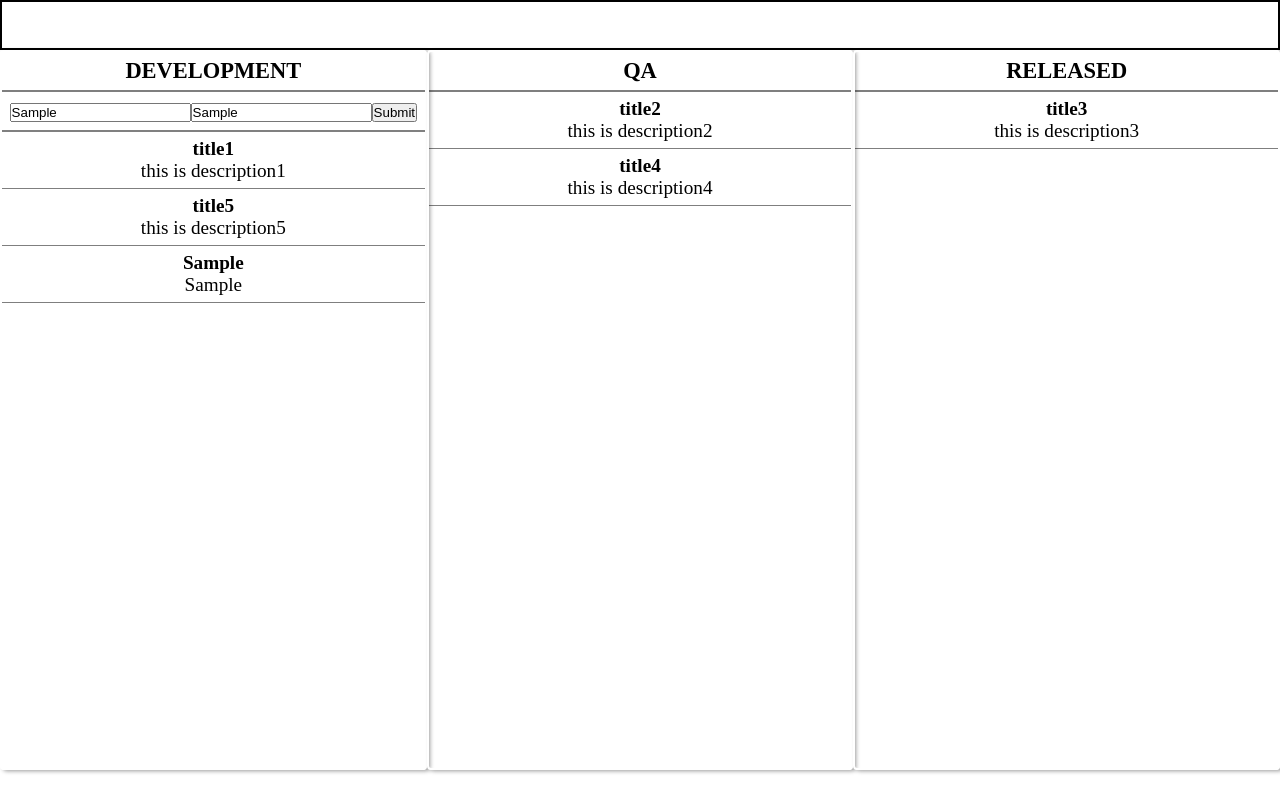
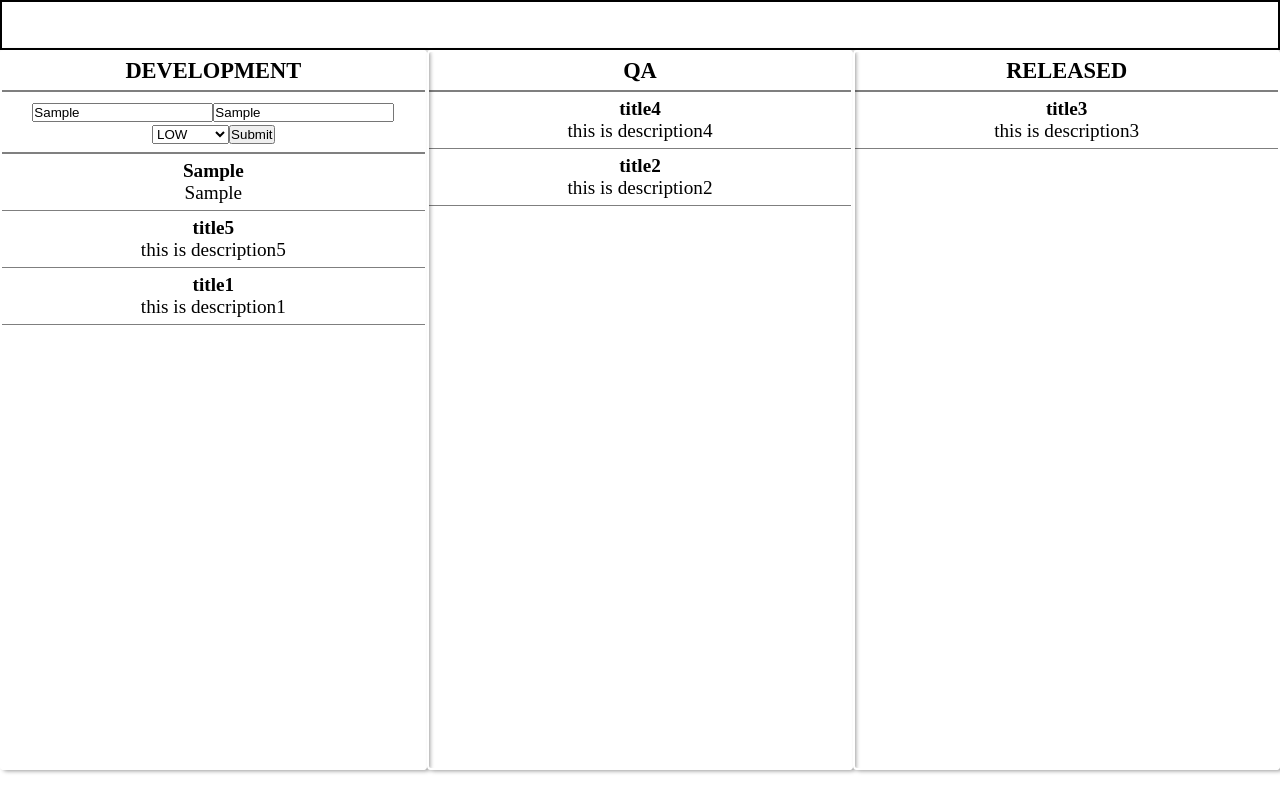
Before and after one commit to manojsingh047/trello-vanilla-js, a website built with webpack: page src/index.html in a window 1280 px wide. Both pictures are taken after typing "Sample", "Sample" into the empty fields and a click on the input "Submit". Built offline with nearby package versions, Linux system fonts and the light colour scheme.

Commit message:
cosmetics

```diff
--- a/src/modules/view.js
+++ b/src/modules/view.js
@@ -1,5 +1,5 @@
 import "../styles/main.scss";
-import { BOARDS, STATE_MAP } from "../store/config";
+import { BOARDS, STATE_MAP, PRIOTITY_MAP } from "../store/config";
 import { DEFAULT_TODOS } from "../store/todos";
 import * as todosService from "../services/todos.service";
 import { create } from "domain";
@@ -40,12 +40,13 @@ const renderDefaultTodos = () => {
 const renderTodo = todo => {
   const board = getBoardNode(todo.state);
   const todoNode = createTodoNode(todo);
-  board.appendChild(todoNode);
+  board.prepend(todoNode);
 };
 
 const createTodoNode = todo => {
   const todoNode = document.createElement("div");
   todoNode.className = "todo";
+  todoNode.draggable = true;
   todo.id = todo.id;
 
   const todoTitle = document.createElement("h4");
@@ -112,12 +113,22 @@ const getTodoForm = id => {
   descIp.setAttribute("required", "");
   descIp.setAttribute("minLength", 1);
 
+  const priorityIp = document.createElement("select");
+  priorityIp.setAttribute("name", "priority");
+  const priorites = Object.values(PRIOTITY_MAP);
+  for (let i = 0; i < priorites.length; i++) {
+    let option = document.createElement("option");
+    option.value = priorites[i];
+    option.text = priorites[i];
+    priorityIp.appendChild(option);
+  }
   const submit = document.createElement("input"); //input element, Submit button
   submit.setAttribute("type", "submit");
   submit.setAttribute("value", "Submit");
 
   form.appendChild(textIp);
   form.appendChild(descIp);
+  form.appendChild(priorityIp);
   form.appendChild(submit);
 
   return form;
--- a/src/services/todos.service.js
+++ b/src/services/todos.service.js
@@ -36,11 +36,6 @@ const postTodo = todo => {
 };
 
 const getTodoObj = ({ title, description, state, priority = 1 }) => {
-  // console.log("title", title);
-  // console.log("title", description);
-  // console.log("title", state);
-  console.log("priority", priority);
-
   return new todo(null, title, description, state, priority);
 };
 
@@ -53,6 +48,7 @@ const todoFormSubmit = event => {
   const formBoard = event.srcElement.getAttribute("formBoard") || STATE_MAP.DEV;
   let title = "";
   let desc = "";
+  let priority = "";
 
   for (let i = 0; i < event.srcElement.length; i++) {
     if (event.srcElement[i].name === "title") {
@@ -61,9 +57,12 @@ const todoFormSubmit = event => {
     if (event.srcElement[i].name === "description") {
       desc = event.srcElement[i].value.trim() || "";
     }
+    if (event.srcElement[i].name === "priority") {
+      priority = event.srcElement[i].value.trim() || "";
+    }
   }
 
-  if (title.length === 0 || desc.length === 0) {
+  if (title.length === 0 || desc.length === 0 || priority.length === 0) {
     console.log("Mandatory data missing.");
     return;
   }
@@ -71,7 +70,7 @@ const todoFormSubmit = event => {
     title: title,
     description: desc,
     state: formBoard,
-    priority: PRIOTITY_MAP.HIGH
+    priority: priority
   });
   console.log("todo", todo);
 
--- a/src/styles/main.scss
+++ b/src/styles/main.scss
@@ -42,5 +42,9 @@ header {
       border-bottom: 1px solid rgba(0, 0, 0, 0.5);
       padding: 6px 0;
     }
+    .todos {
+      overflow-y: auto;
+      max-height: 71vh;
+    }
   }
 }
```
